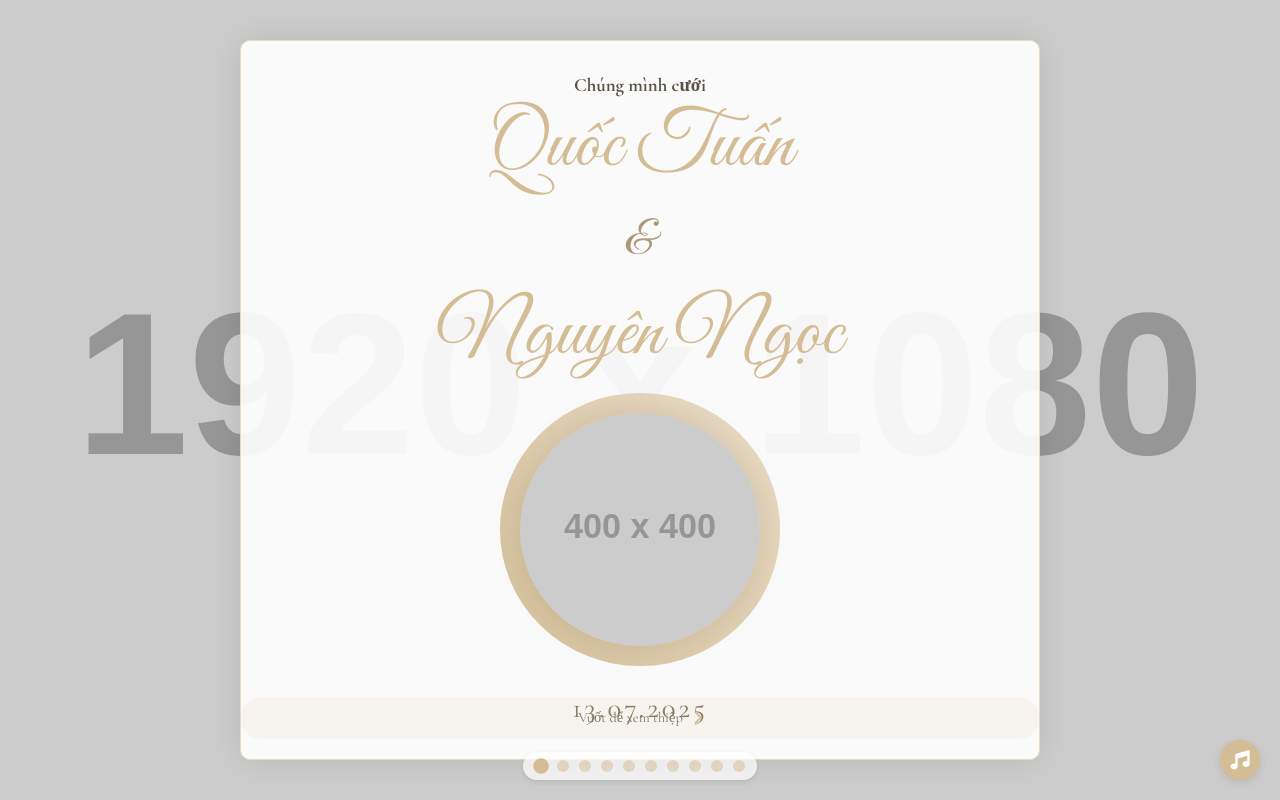
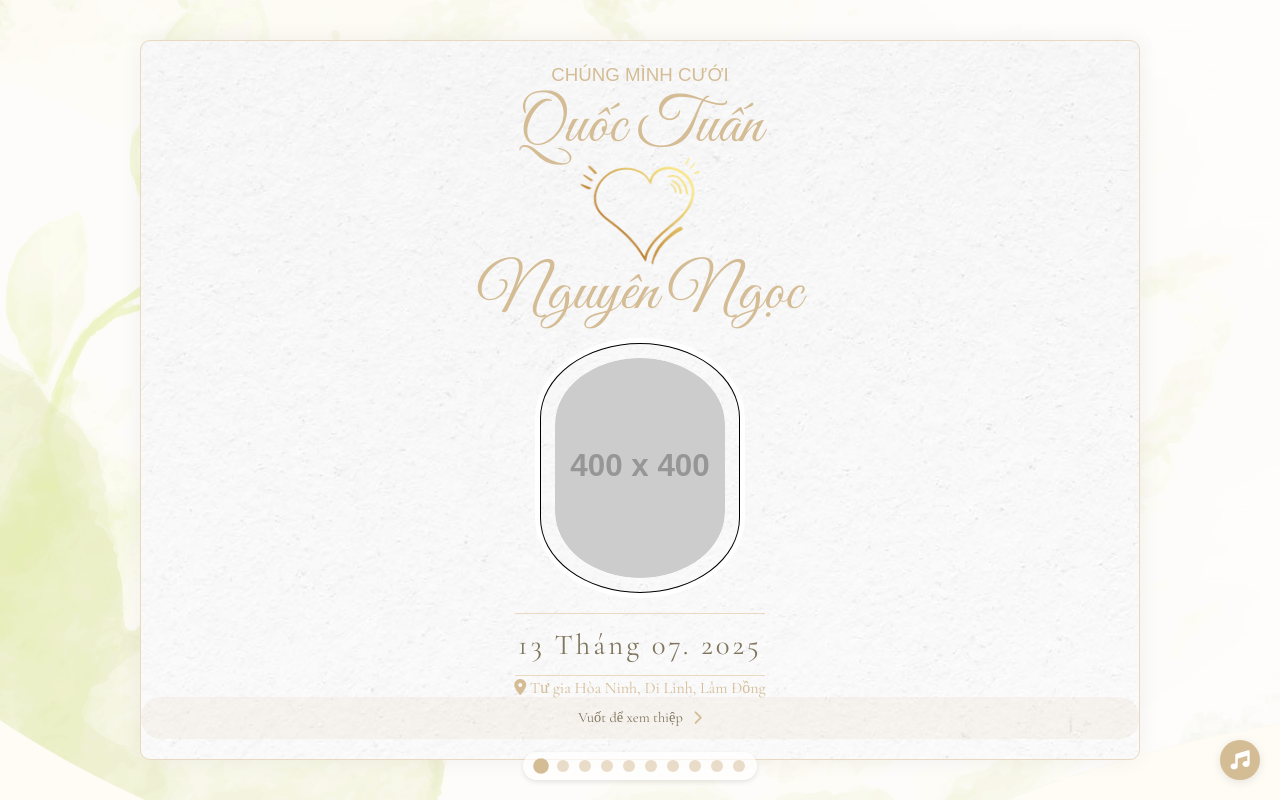
Before and after one commit to tieuquyngok1995/wedding-invitation, a plain HTML site: page index.html in a window 1280 px wide. Drawn offline with nearby package versions, Linux system fonts and the light colour scheme; placeholder pictures from the web are drawn by us.

Commit message:
add image and edit src

```diff
--- a/index.html
+++ b/index.html
@@ -25,31 +25,32 @@
     <div class="invitation-container">
         <!-- Cover Page -->
         <section id="cover" class="page active">
-            <div class="cover-content">
+            <div class="page-content cover-content">
                 <!-- Names moved higher up -->
                 <div class="names">
-                    <h3>Chúng mình cưới</h3>
+                    <h3>CHÚNG MÌNH CƯỚI</h3>
                     <h2 class="name groom">Quốc Tuấn</h2>
-                    <div class="and">&</div>
+                    <div class="heart-icon"></div>
                     <h2 class="name bride">Nguyên Ngọc</h2>
                 </div>
 
                 <!-- Circular frame with animated border -->
                 <div class="circular-frame">
                     <div class="animated-border">
-                        <div class="stars"></div>
-                        <div class="moon"></div>
-                        <div class="clouds cloud1"></div>
-                        <div class="clouds cloud2"></div>
-                        <div class="clouds cloud3"></div>
                     </div>
                     <div class="couple-photo">
                         <img id="cover-couple-image" alt="Quốc Tuấn & Nguyên Ngọc">
                     </div>
                 </div>
 
-                <div class="date">13.07.2025</div>
+                <div class="date">13 Tháng 07. 2025</div>
 
+                <div class="location">
+                    <i class="icon fa fa-map-marker-alt"></i>
+                    Tư gia Hòa Ninh, Di Linh, Lâm Đồng
+                </div>
+
+                <div class="end"></div>
                 <div class="cover-footer">
                     <div class="swipe-hint">
                         <span>Vuốt để xem thiệp</span>
@@ -518,8 +519,7 @@
                     <p class="gift-description">Gửi mừng cưới sớm cho chúng mình bằng QR dưới đây</p>
 
                     <div class="gift-qr-container">
-                        <img id="gift-qr-image" alt="QR code mừng cưới"
-                            class="gift-qr">
+                        <img id="gift-qr-image" alt="QR code mừng cưới" class="gift-qr">
                     </div>
                 </div>
 
--- a/styles.css
+++ b/styles.css
@@ -8,10 +8,12 @@
   --text-light: #80755d;
   --accent-color: #ab9878;
   --bg-color: #fffbf5;
+  --text-font: 'Manrope', sans-serif;
   --font-script: 'Great Vibes', cursive;
   --font-serif: 'Cormorant Garamond', serif;
   --font-sans: 'Montserrat', sans-serif;
-  --image: url('https://placehold.co/1920x1080/fffbf5/f7f1e6?text=');
+  --image: url(assets/image/background.png);
+  --overlay: url(assets/image/overlay-1.jpg);
 }
 
 * {
@@ -29,12 +31,26 @@ body {
   font-family: var(--font-serif);
   color: var(--text-color);
   background-color: var(--bg-color);
-  background-image: var(--image);
   background-size: cover;
   background-attachment: fixed;
   line-height: 1.5;
 }
 
+/* ---------- COMMON STYLE ---------- */
+h2 {
+  font-family: var(--font-script);
+  color: var(--primary-color);
+  font-weight: 400;
+  padding: 0 30px;
+}
+
+h3 {
+  font-family: var(--text-font);
+  color: var(--primary-color);
+  font-weight: 400;
+  padding: 0 30px;
+}
+
 /* ---------- LAYOUT & CONTAINERS ---------- */
 .invitation-container {
   position: relative;
@@ -50,7 +66,7 @@ body {
   display: flex;
   justify-content: center;
   align-items: center;
-  background-color: rgba(255, 255, 255, 0.9);
+  background-image: var(--image);
   transition: transform 0.5s ease-in-out;
   transform: translateX(100%);
   z-index: 1;
@@ -62,12 +78,14 @@ body {
 }
 
 .page-content {
-  max-width: 1000px;
   width: 90%;
   height: 90%;
+  max-width: 1000px;
   padding: 20px;
+  border-radius: 10px;
+  border: 1px solid var(--primary-light);
   background-color: white;
-  border-radius: 10px;
+  background-image: var(--overlay);
   box-shadow: 0 0 25px rgba(0, 0, 0, 0.05);
   display: flex;
   flex-direction: column;
@@ -82,14 +100,6 @@ body {
   padding: 20px 0;
   position: relative;
   margin-bottom: 20px;
-}
-
-.page-header h2 {
-  font-family: var(--font-script);
-  font-size: 3rem;
-  color: var(--primary-color);
-  font-weight: 400;
-  padding: 0 30px;
 }
 
 .ornament {
@@ -122,6 +132,10 @@ body {
 .page-footer {
   padding: 20px 0;
   text-align: center;
+}
+
+.page-footer:hover {
+  transform: translateY(-3px);
 }
 
 /* ---------- NAVIGATION PAGE ---------- */
@@ -213,107 +227,133 @@ body {
 }
 
 /* ---------- COVER PAGE ---------- */
-#cover {
-  background-image: url('https://placehold.co/1920x1080/fffbf5/d4bc95?text=');
-  background-size: cover;
-  background-position: center;
-}
-
 .cover-content {
-  width: 90%;
-  max-width: 800px;
-  height: 90%;
-  max-height: 800px;
-  background-color: rgba(255, 255, 255, 0.9);
-  border-radius: 10px;
-  display: flex;
-  flex-direction: column;
   justify-content: space-between;
   align-items: center;
   position: relative;
-  box-shadow: 0 0 30px rgba(0, 0, 0, 0.1);
-  border: 1px solid var(--primary-light);
-  padding: 30px 0;
-}
-
-.cover-content .names {
+}
+
+.page-content .names {
   text-align: center;
   margin-top: 0;
   margin-bottom: 10px;
 }
 
-.cover-content .name {
+.page-content .names .name {
   font-family: var(--font-script);
-  font-size: 5rem;
+  font-size: 4rem;
   color: var(--primary-color);
   font-weight: 400;
   line-height: 1.2;
 }
 
-.cover-content .and {
-  font-family: var(--font-script);
-  font-size: 3rem;
-  color: var(--accent-color);
-  margin: 10px 0;
-}
-
-.cover-content .date {
+.page-content .names .heart-icon {
+  position: relative;
+  display: flex;
+  justify-content: center;
+  align-items: center;
+  height: 90px;
+  background-image: url(assets/image/icon-heart.png);
+  background-repeat: no-repeat;
+  background-size: contain;
+  background-position: center;
+  margin: 0 auto;
+}
+
+.page-content .names .heart-icon {
+  animation: pulse 1.5s infinite;
+}
+
+.page-content .circular-frame {
+  position: relative;
+  width: 200px;
+  height: 320px;
+  margin: 0 auto;
+  transition: transform 0.5s ease;
+}
+
+.page-content .circular-frame:hover {
+  transform: scale(1.05);
+  z-index: 10;
+}
+
+.page-content .circular-frame .animated-border {
+  position: absolute;
+  top: 0;
+  left: 0;
+  right: 0;
+  bottom: 0;
+  border-radius: 50% / 30%;
+  background: transparent;
+  border: 1px solid #000;
+  box-shadow: 0 0 0 5px white;
+  z-index: 1;
+  overflow: hidden;
+  transition: inherit;
+}
+
+.page-content .circular-frame .couple-photo {
+  position: absolute;
+  top: 15px;
+  left: 15px;
+  right: 15px;
+  bottom: 15px;
+  overflow: hidden;
+  border-radius: 50% / 30%;
+  transition: inherit;
+}
+
+.page-content .circular-frame .couple-photo img {
+  width: 100%;
+  height: 100%;
+  object-fit: cover;
+  border-radius: 50% / 30%;
+  transition: transform 0.7s ease;
+}
+
+.page-content .circular-frame:hover .couple-photo img {
+  transform: scale(1.1);
+}
+
+.page-content .date {
   font-family: var(--font-serif);
   font-size: 1.8rem;
   color: var(--text-light);
   letter-spacing: 3px;
   margin-top: 20px;
-}
-
-.cover-content .circular-frame {
-  position: relative;
-  width: 280px;
-  height: 280px;
-  margin: 0 auto;
-}
-
-.cover-content .circular-frame .animated-border {
-  position: absolute;
+  position: relative;
+  padding: 10px 0;
+  display: inline-block;
+}
+
+.page-content .date::before,
+.page-content .date::after {
+  content: '';
+  position: absolute;
+  left: 50%;
+  transform: translateX(-50%);
+  width: 250px;
+  height: 1px;
+  background-color: var(--primary-light);
+}
+
+.page-content .date::before {
   top: 0;
-  left: 0;
-  right: 0;
+}
+
+.page-content .date::after {
   bottom: 0;
-  border-radius: 50%;
-  background: linear-gradient(45deg, var(--primary-color), var(--primary-light));
-  z-index: 1;
-  overflow: hidden;
-}
-
-.cover-content .circular-frame .animated-border::before {
-  content: '';
-  position: absolute;
-  top: -50%;
-  left: -50%;
-  width: 200%;
-  height: 200%;
-  background: linear-gradient(45deg, transparent, rgba(255, 255, 255, 0.1), transparent);
-  transform: rotate(45deg);
-  animation: shimmer 12s linear infinite;
-  z-index: 1;
-}
-
-.cover-content .circular-frame .couple-photo {
-  position: absolute;
-  top: 20px;
-  left: 20px;
-  right: 20px;
-  bottom: 20px;
-  overflow: hidden;
-  border-radius: 50%;
-  z-index: 2;
-  box-shadow: 0 0 30px rgba(0, 0, 0, 0.1);
-}
-
-.cover-content .circular-frame .couple-photo img {
-  width: 100%;
-  height: 100%;
-  object-fit: cover;
-  border-radius: 50%;
+}
+
+.page-content .location {
+  font-family: var(--font-serif);
+  color: var(--primary-color);
+  font-weight: 400;
+  padding: 0 30px;
+}
+
+.page-content .end {
+  height: 50px;
 }
 
 .cover-footer {
@@ -329,13 +369,17 @@ body {
   transform: translateY(-3px);
 }
 
-@keyframes shimmer {
+@keyframes pulse {
   0% {
-    transform: translateX(-50%) rotate(45deg);
+    transform: scale(1);
+  }
+
+  50% {
+    transform: scale(1.3);
   }
 
   100% {
-    transform: translateX(100%) rotate(45deg);
+    transform: scale(0.9);
   }
 }
 
@@ -532,7 +576,6 @@ body {
 .timeline-container {
   display: flex;
   flex-direction: column;
-  max-width: 800px;
   margin: 0 auto;
   padding: 20px 10px;
   position: relative;
```
Also changed, not shown: assets/image/background.png (added), assets/image/hero-flower.png (added), assets/image/icon-flowers-1.png (added), assets/image/icon-flowers-2.png (added), assets/image/icon-heart.png (added), assets/image/overlay-1.jpg (added), assets/image/save-the-date.png (added).
